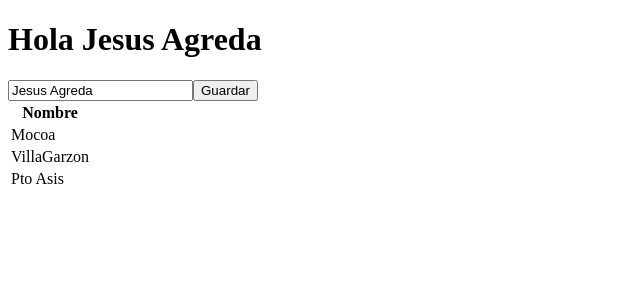
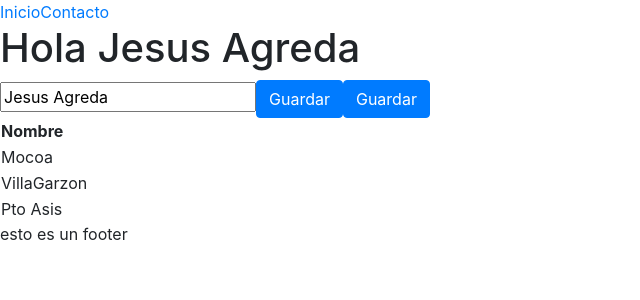
Before and after one commit to jesus018/aprendiendo-nuxt, a Nuxt app: page / in a window 1280 px wide. Shown: the top 300 px of the page, without its empty margins (0-640 px from the left). Built offline with nearby package versions, Linux system fonts and the light colour scheme.

Commit message:
Aprendiendo de componentes y layouts

```diff
--- /dev/null
+++ b/components/navbar.vue
@@ -0,0 +1,12 @@
+<template>
+    <div>
+        <a href="/">Inicio</a>
+        <a href="/contacto">Contacto</a>
+    </div>
+</template>
+
+<script>
+export default {
+
+}
+</script>
--- /dev/null
+++ b/layouts/default.vue
@@ -0,0 +1,14 @@
+<template>
+    <div>
+        <navbar></navbar>
+        <Nuxt />
+        esto es un footer
+    </div>
+</template>
+
+<script>
+import navbar from '../components/navbar'
+export default {
+    components: {navbar},
+}
+</script>
--- /dev/null
+++ b/nuxt.config.js
@@ -0,0 +1,5 @@
+export default{
+    modules: [
+        'bootstrap-vue/nuxt'
+    ]
+}
--- a/package.json
+++ b/package.json
@@ -9,6 +9,7 @@
   "author": "Jesus Agreda",
   "license": "ISC",
   "dependencies": {
+    "bootstrap-vue": "^2.0.0-rc.15",
     "nuxt": "^2.4.5"
   }
 }
--- /dev/null
+++ b/pages/contacto.vue
@@ -0,0 +1,12 @@
+<template>
+  <div>
+    <h1>Desde Contacto</h1>
+  </div>
+</template>
+
+<script>
+import navbar from "../components/navbar";
+export default {
+  components: { navbar }
+};
+</script>
--- a/pages/index.vue
+++ b/pages/index.vue
@@ -3,7 +3,8 @@
   <div>
     <h1>Hola {{ msg }}</h1>
     <input type="text" v-model="msg">
-    <button @click="guardar">Guardar</button>
+    <button @click="guardar" class="btn btn-primary">Guardar</button>
+    <b-button variant='primary'>Guardar</b-button> <!-- Boton hecho mediante componentes-->
     <table>
       <tr>
         <th>Nombre</th>
@@ -17,7 +18,12 @@
 </template>
 
 <script>
+
+import navbar from '../components/navbar'
+//import contacto from './contacto'
+
 export default {
+  components: {navbar},
   data() {
     return {
       msg: "Jesus Agreda",
```
